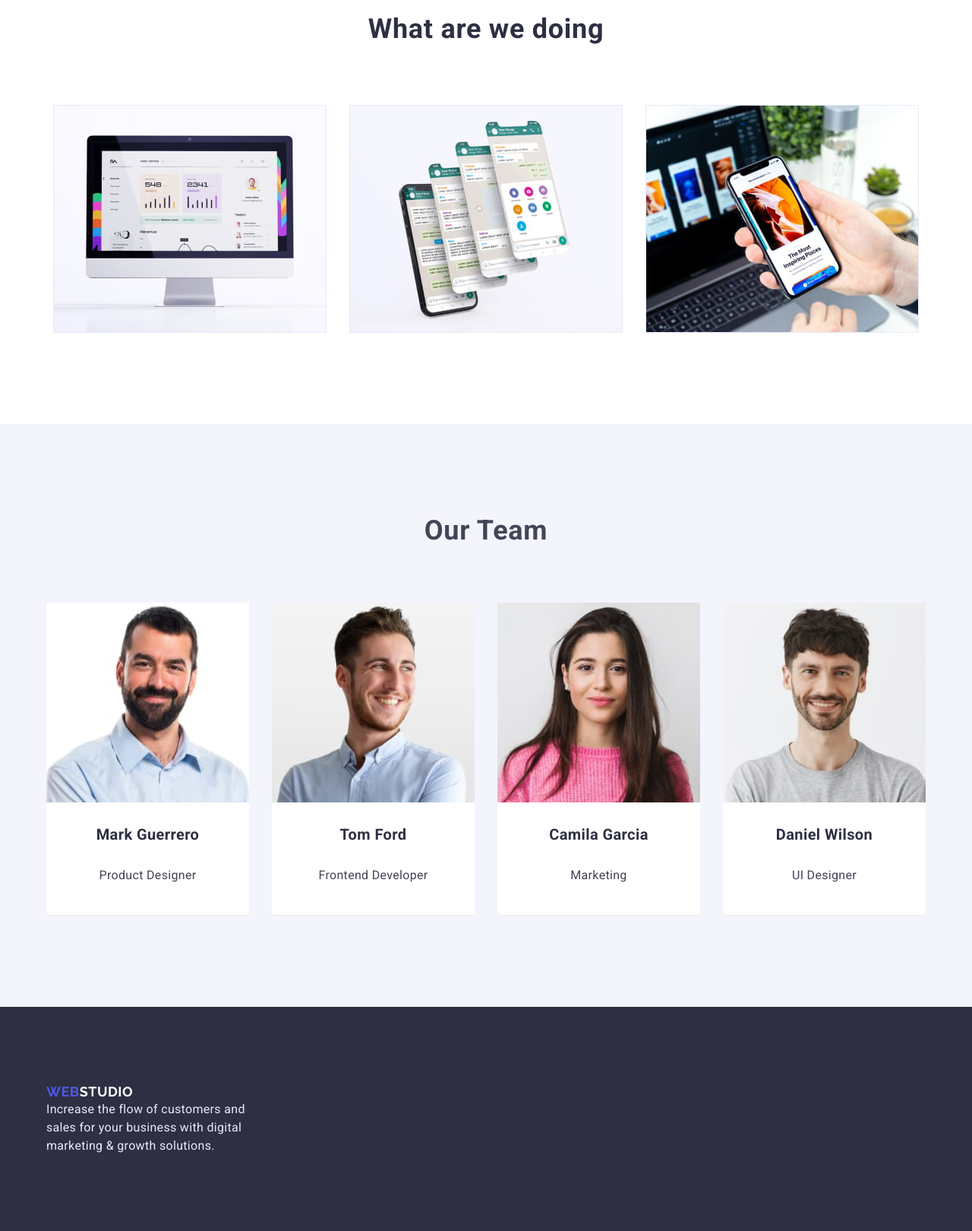
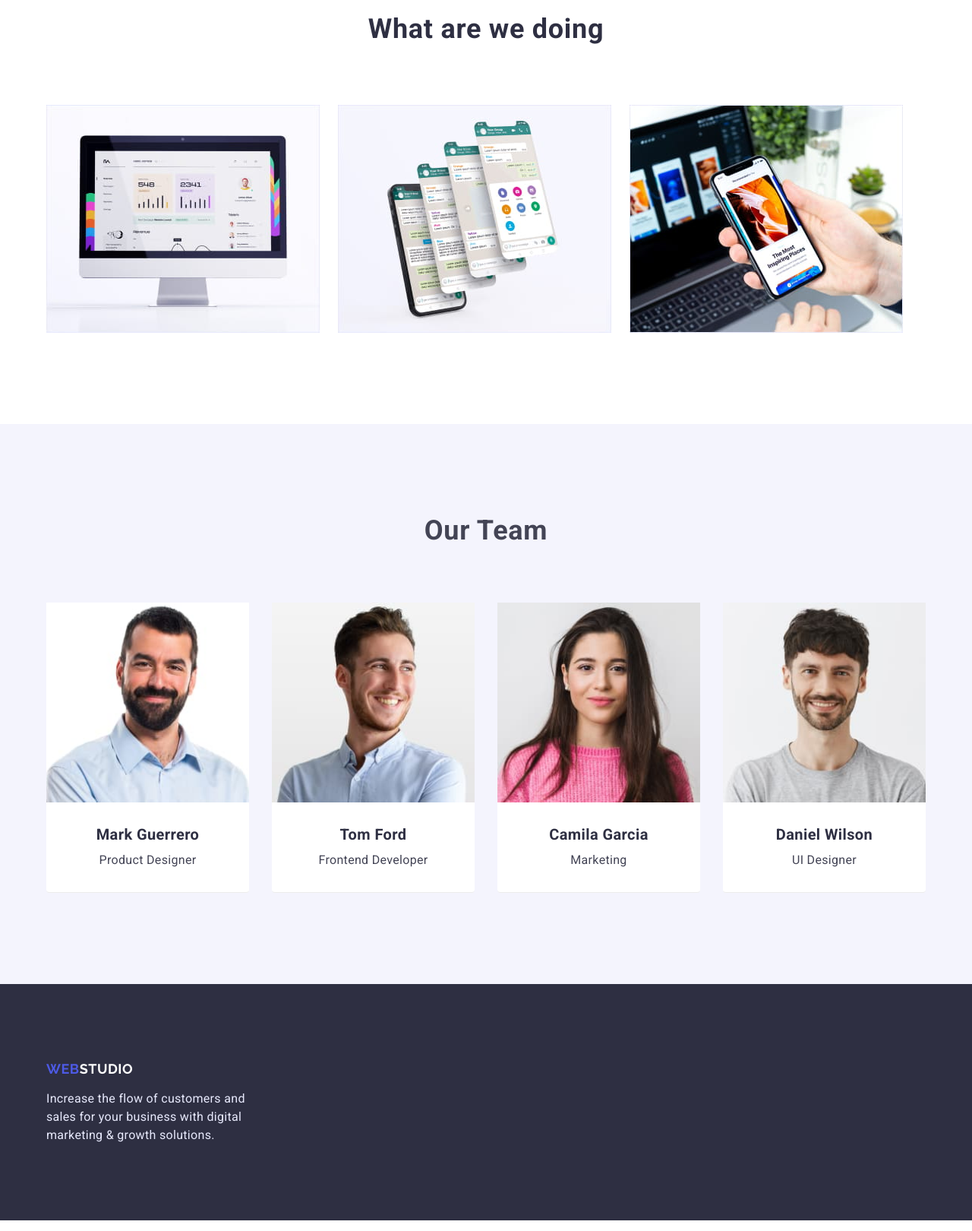
Before and after one commit to eugenebondar0508/goit-markup-hw-03, a plain HTML site: page index.html in a window 1280 px wide. Shown: the part 1040-2660 px from the top of the page at 76% size. Drawn offline with Linux system fonts and the light colour scheme.

Commit message:
fixed bugs

```diff
--- a/css/styles.css
+++ b/css/styles.css
@@ -93,7 +93,6 @@ img {
     list-style: none;
     font-size: 16px;
     line-height: 1.5;
-    left: 2%;
     margin-left: 40px;
 
 }
@@ -216,7 +215,6 @@ img {
 
 .work-list {
     display: flex;
-    justify-content: center;
 }
 
 .work-item {
@@ -224,7 +222,7 @@ img {
 }
 
 .work-item:not(:last-child) {
-    margin-right: 30px;
+    margin-right: 24px;
   }
 
 .team {
@@ -262,27 +260,29 @@ img {
   }
 
 .team-item-title {
+    text-align: center;
     font-size: 20px;
     line-height: 1.2;
     font-weight: 600;
     letter-spacing: 0.02em;
     color: var(--navy-blue);
-    /* margin-top: 30px;
-    margin-bottom: 20px; */
 }
 
 .title-wrapper {
+    display: flex;
+    flex-direction: column;
+    gap: 10px;
     padding: 30px 0;
 }
 
 .team-item-text {
+    text-align: center;
     font-size: 16px;
     font-weight: 400;
     line-height: 1.5;
     letter-spacing: 0.02em;
     color: var(--primary-text-color);
     margin-top: 0;
-    margin-bottom: 40px;
 }
 
 .footer {
@@ -301,6 +301,7 @@ img {
     line-height: 1.5;
     letter-spacing: 0.02em;
     color: var(--cornflower);
+    margin-top: 16px;
 }
 
 .portfolio-title {
@@ -378,14 +379,13 @@ img {
   }
 
 .gallery-card-wrapper {
-    padding: 20px 20px 30px 20px;
+    padding: 32px 16px;
     border: 0.5px solid var(--cloud);
     border-top: none;
 }
 
 .gallery-card-title {
-    margin-top: 30px;
-    margin-bottom: 20px;
+    margin-bottom: 8px;
     font-size: 20px;
     line-height: 1.2;
     font-weight: 600;
--- a/index.html
+++ b/index.html
@@ -5,10 +5,10 @@
     <meta http-equiv="X-UA-Compatible" content="IE=edge">
     <meta name="viewport" content="width=device-width, initial-scale=1.0">
     <title>HomeWork01</title>
-    <link rel="stylesheet" href="css/styles.css">
     <link rel="preconnect" href="https://fonts.googleapis.com">
     <link rel="preconnect" href="https://fonts.gstatic.com" crossorigin>
     <link href="https://fonts.googleapis.com/css2?family=Raleway:wght@700&family=Roboto:wght@400;500;700;900&display=swap" rel="stylesheet">
+    <link rel="stylesheet" href="css/styles.css">
 </head>
 <body>
     <header class="header">
@@ -103,29 +103,29 @@
                         <img src="images/mark.jpg" width="270" alt="Mark">
                         <div class="title-wrapper">
                             <h3 class="team-item-title">Mark Guerrero</h3>
+                            <p class="team-item-text">Product Designer</p>
                         </div>
-                        <p class="team-item-text">Product Designer</p>
                     </li>
                     <li class="team-item">
                         <img src="images/tom.jpg" width="270" alt="Tom">
                         <div class="title-wrapper">
                             <h3 class="team-item-title">Tom Ford</h3>
+                            <p class="team-item-text">Frontend Developer</p>
                         </div>
-                        <p class="team-item-text">Frontend Developer</p>
                     </li>
                     <li class="team-item">
                         <img src="images/camila.jpg" width="270" alt="Camila">
                         <div class="title-wrapper">
                             <h3 class="team-item-title">Camila Garcia</h3>
+                            <p class="team-item-text">Marketing</p>
                         </div>
-                        <p class="team-item-text">Marketing</p>
                     </li>
                     <li class="team-item">
                         <img src="images/daniel.jpg" width="270" alt="Daniel">
                         <div class="title-wrapper">
                             <h3 class="team-item-title">Daniel Wilson</h3>
+                            <p class="team-item-text">UI Designer</p>
                         </div>
-                        <p class="team-item-text">UI Designer</p>
                     </li>
                 </ul>
             </div>
```
